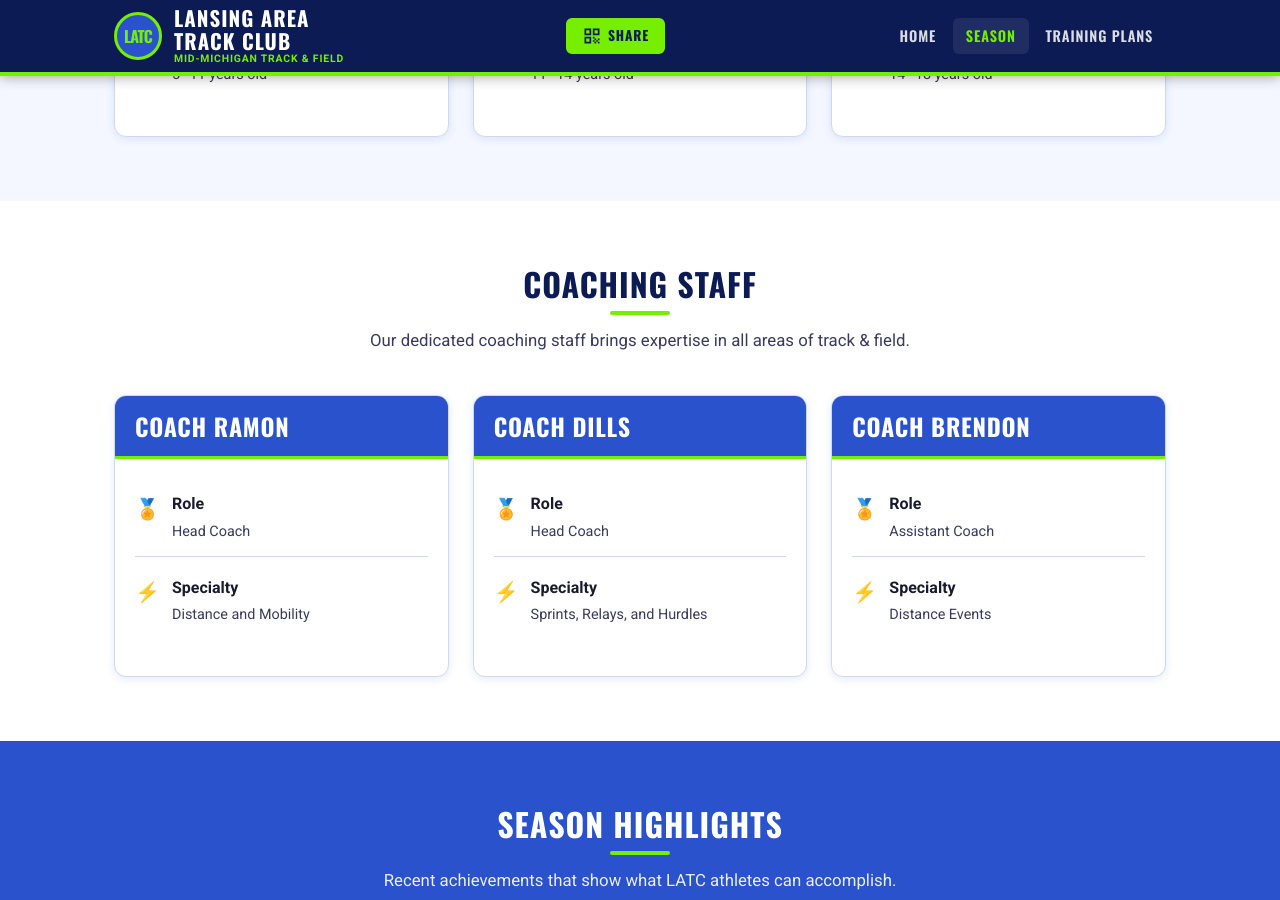
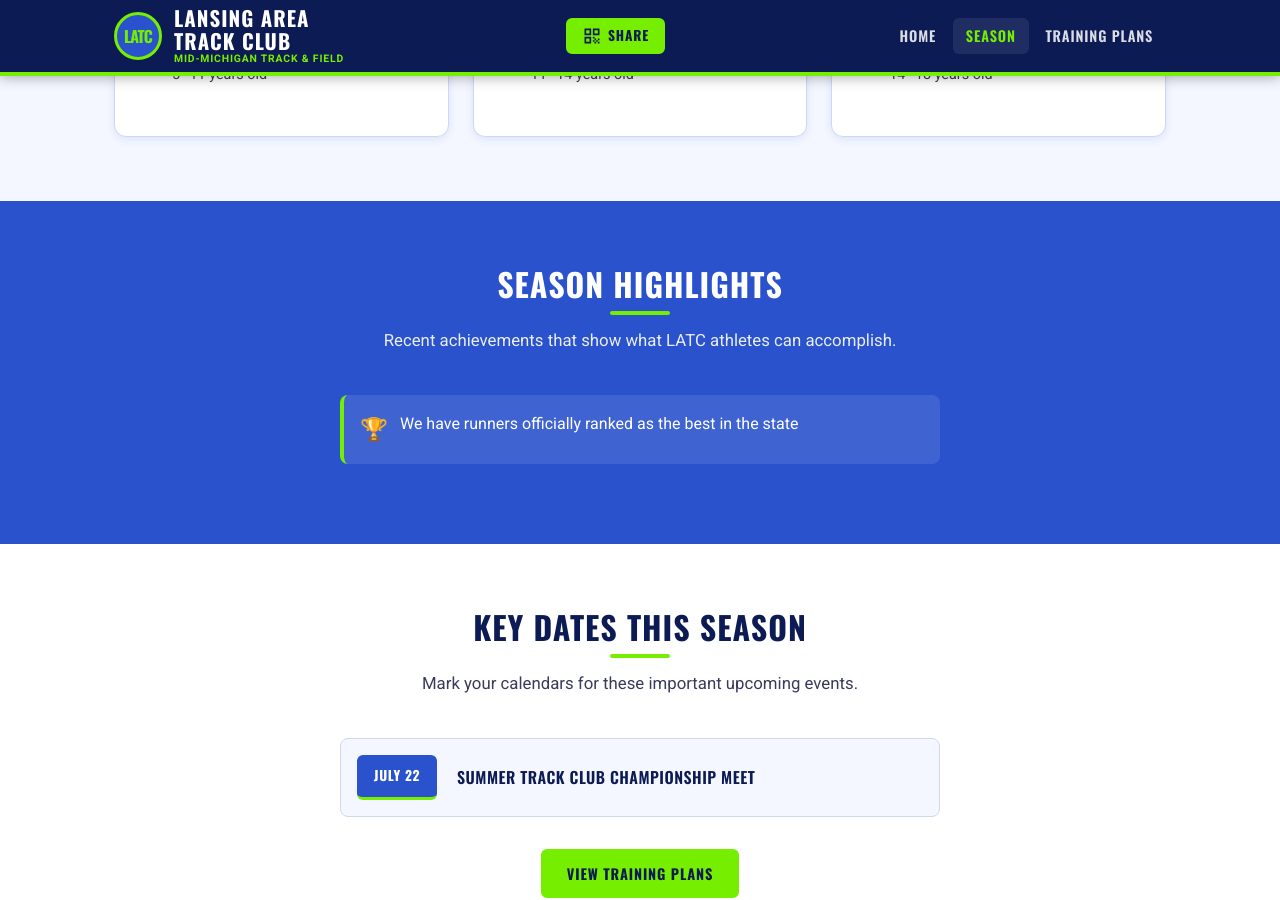
Before and after one commit to latc-mi/latc-mi.github.io, a Jekyll site: the page built from season.html, in a window 1280 px wide and 900 px high, scrolled down 1234 px. Built offline with Jekyll 4.4.1, drawn with Linux system fonts in a browser that asks for light colours.

Commit message:
feat: removing references to specific coaches

```diff
--- a/_data/season.yml
+++ b/_data/season.yml
@@ -16,16 +16,6 @@ practice_location: "Alfreda Schmidt Community Center Track (next to South Lansin
 practice_address: "5815 Wise Rd, Lansing, MI 48911"
 practice_map_link: "https://maps.app.goo.gl/L9hweM8KRAwZ8qmG8"
 practice_time: "6:00 PM – 7:30 PM"
-coaching_staff:
-  - name: "Coach Ramon"
-    role: "Head Coach"
-    specialty: "Distance and Mobility"
-  - name: "Coach Dills"
-    role: "Head Coach"
-    specialty: "Sprints, Relays, and Hurdles"
-  - name: "Coach Brendon"
-    role: "Assistant Coach"
-    specialty: "Distance Events"
 highlights:
   - "We have runners officially ranked as the best in the state"
 upcoming_milestones:
--- a/season.html
+++ b/season.html
@@ -136,44 +136,6 @@ breadcrumb: "Season"
   </div>
 </section>
 
-<!-- Coaching Staff -->
-<section class="section" aria-labelledby="staff-heading">
-  <div class="container">
-    <div class="section-header">
-      <h2 id="staff-heading">Coaching Staff</h2>
-      <p>Our dedicated coaching staff brings expertise in all areas of track &amp; field.</p>
-    </div>
-
-    <div class="card-grid card-grid--3">
-      {% for coach in site.data.season.coaching_staff %}
-      <div class="card">
-        <div class="card__header">
-          <h3>{{ coach.name }}</h3>
-        </div>
-        <div class="card__body">
-          <ul class="info-list">
-            <li>
-              <span class="info-icon">🏅</span>
-              <div class="info-text">
-                <strong>Role</strong>
-                <span>{{ coach.role }}</span>
-              </div>
-            </li>
-            <li>
-              <span class="info-icon">⚡</span>
-              <div class="info-text">
-                <strong>Specialty</strong>
-                <span>{{ coach.specialty }}</span>
-              </div>
-            </li>
-          </ul>
-        </div>
-      </div>
-      {% endfor %}
-    </div>
-  </div>
-</section>
-
 <!-- Season Highlights -->
 <section class="section section--blue" aria-labelledby="highlights-heading">
   <div class="container">
```
Also changed, not shown: index.html (+0 -24 lines).
